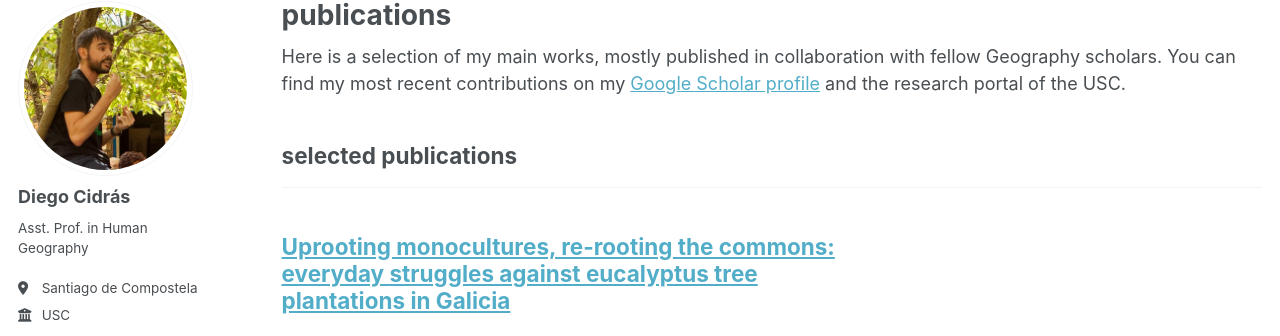
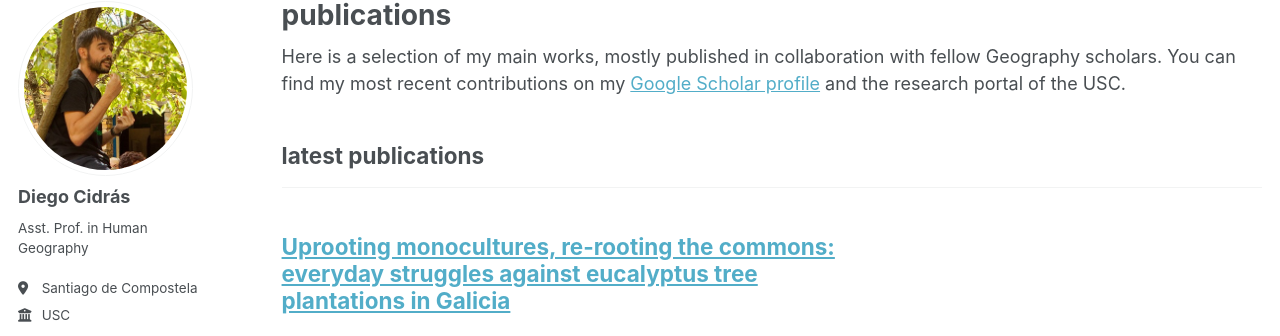
Before and after one commit to diegocidras/diegocidras.github.io, a Jekyll site: the page built from _pages/publications.html, in a window 1280 px wide and 900 px high. Shown: the part 105-441 px from the top of the window. Built offline with Jekyll 4.4.1, drawn with Linux system fonts in a browser that asks for light colours; some web fonts are replaced.

Commit message:
Update _config.yml

```diff
--- a/_config.yml
+++ b/_config.yml
@@ -79,7 +79,7 @@ publication_category:
   books:
     title: 'Books'
   manuscripts:
-    title: 'selected publications'
+    title: 'latest publications'
   conferences:
     title: 'Conference Papers'
 
```
